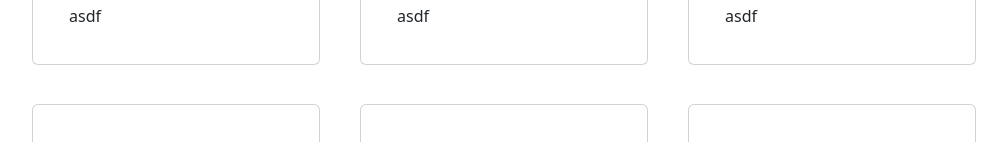
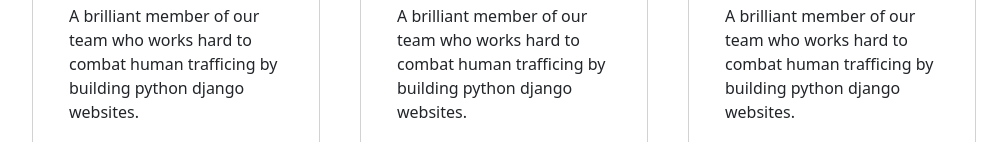
Before and after one commit to evanneff1/Group-10, a Django app: page /about/ in a window 1280 px wide. Shown: the part 1110-1252 px from the top of the page, without its empty margins (136-1143 px from the left). Run offline with Django 4.2, Linux system fonts and the light colour scheme.

Commit message:
added photos

```diff
--- a/Missing_Persons/missing_persons/home/templates/about.html
+++ b/Missing_Persons/missing_persons/home/templates/about.html
@@ -127,28 +127,28 @@
     <div class="float-container">
       <div class="float-child card" style="width: 18rem;">
         <div class="card-body">
-          <img src="{% static 'img/fakePerson.png' %}" class="card-img-top" alt="...">
+          <img src="https://media.licdn.com/dms/image/D5603AQEQTfZk_Od1vw/profile-displayphoto-shrink_800_800/0/1670650687305?e=1686182400&v=beta&t=YPhZOg5dpqxUSHQ4eALy-uXlyGJ7tNtpLuSwDfS1ac4" class="card-img-top" alt="...">
           <h5 class="card-title">Tanner Child</h5>
           <h6 class="card-subtitle mb-2 text-body-secondary"></h6>
-          <p class="card-text">asdf</p>
+          <p class="card-text">A brilliant member of our team who works hard to combat human trafficing by building python django websites.</p>
         </div>
       </div>
 
       <div class="float-child card" style="width: 18rem;">
         <div class="card-body">
-          <img src="{% static 'img/fakePerson.png' %}" class="card-img-top" alt="...">
+          <img src="https://ca.slack-edge.com/T04FXH7PSRL-U04GP4M8ATY-64b841b1643a-512" class="card-img-top" alt="...">
           <h5 class="card-title">Evan Neff</h5>
           <h6 class="card-subtitle mb-2 text-body-secondary"></h6>
-          <p class="card-text">asdf</p>
+          <p class="card-text">A brilliant member of our team who works hard to combat human trafficing by building python django websites.</p>
         </div>
       </div>
 
       <div class="float-child card" style="width: 18rem;">
         <div class="card-body">
-          <img src="{% static 'img/fakePerson.png' %}" class="card-img-top" alt="...">
+          <img src="https://scontent-sea1-1.xx.fbcdn.net/v/t39.30808-6/240598257_3042864956037497_6062937448759811938_n.jpg?_nc_cat=109&ccb=1-7&_nc_sid=174925&_nc_ohc=hsjS1zm8CQoAX_UlZSf&_nc_oc=AQkzaEQq6NWUMjpHPkEuVdxs6QwoIs497dEPKRDJ8xhoxQP070nsXcf6DIcqA8UjPrY&_nc_ht=scontent-sea1-1.xx&oh=00_AfBpXEG3Tc0b-mQseIWLywuuc_VXEAIApBiaJqFLqqFsjQ&oe=64324B27" class="card-img-top" alt="...">
           <h5 class="card-title">Cameron Pennock</h5>
           <h6 class="card-subtitle mb-2 text-body-secondary"></h6>
-          <p class="card-text">asdf</p>
+          <p class="card-text">A brilliant member of our team who works hard to combat human trafficing by building python django websites.</p>
         </div>
       </div>
     </div>
@@ -156,10 +156,10 @@
     <div class="float-container">
       <div class="float-child card" style="width: 18rem;">
         <div class="card-body">
-          <img src="{% static 'img/fakePerson.png' %}" class="card-img-top" alt="...">
+          <img src="https://ca.slack-edge.com/T04FXH7PSRL-U04JSR6HVLY-c8306681aba9-512" class="card-img-top" alt="...">
           <h5 class="card-title">Jake Millet</h5>
           <h6 class="card-subtitle mb-2 text-body-secondary"></h6>
-          <p class="card-text">asdf</p>
+          <p class="card-text">A brilliant member of our team who works hard to combat human trafficing by building python django websites.</p>
         </div>
       </div>
 
@@ -168,16 +168,16 @@
           <img src="{% static 'img/fakePerson.png' %}" class="card-img-top" alt="...">
           <h5 class="card-title">Paxton Davis</h5>
           <h6 class="card-subtitle mb-2 text-body-secondary"></h6>
-          <p class="card-text">asdf</p>
+          <p class="card-text">A brilliant member of our team who works hard to combat human trafficing by building python django websites.</p>
         </div>
       </div>
 
       <div class="float-child card" style="width: 18rem;">
         <div class="card-body">
-          <img src="{% static 'img/fakePerson.png' %}" class="card-img-top" alt="...">
+          <img src="https://scontent-sea1-1.xx.fbcdn.net/v/t1.6435-9/145699258_847071945837525_4801327724942202478_n.jpg?_nc_cat=105&ccb=1-7&_nc_sid=09cbfe&_nc_ohc=u-qpWYwOfiIAX8d7w3P&_nc_ht=scontent-sea1-1.xx&oh=00_AfAsLiyJg-5Tn-Zi-lYTPcXQe1mvKSO1eJn0PrQ-fX0Shg&oe=64544BA7" class="card-img-top" alt="...">
           <h5 class="card-title">Dawson Newell</h5>
           <h6 class="card-subtitle mb-2 text-body-secondary"></h6>
-          <p class="card-text">asdf</p>
+          <p class="card-text">A brilliant member of our team who works hard to combat human trafficing by building python django websites.</p>
         </div>
       </div>
     </div>
```
